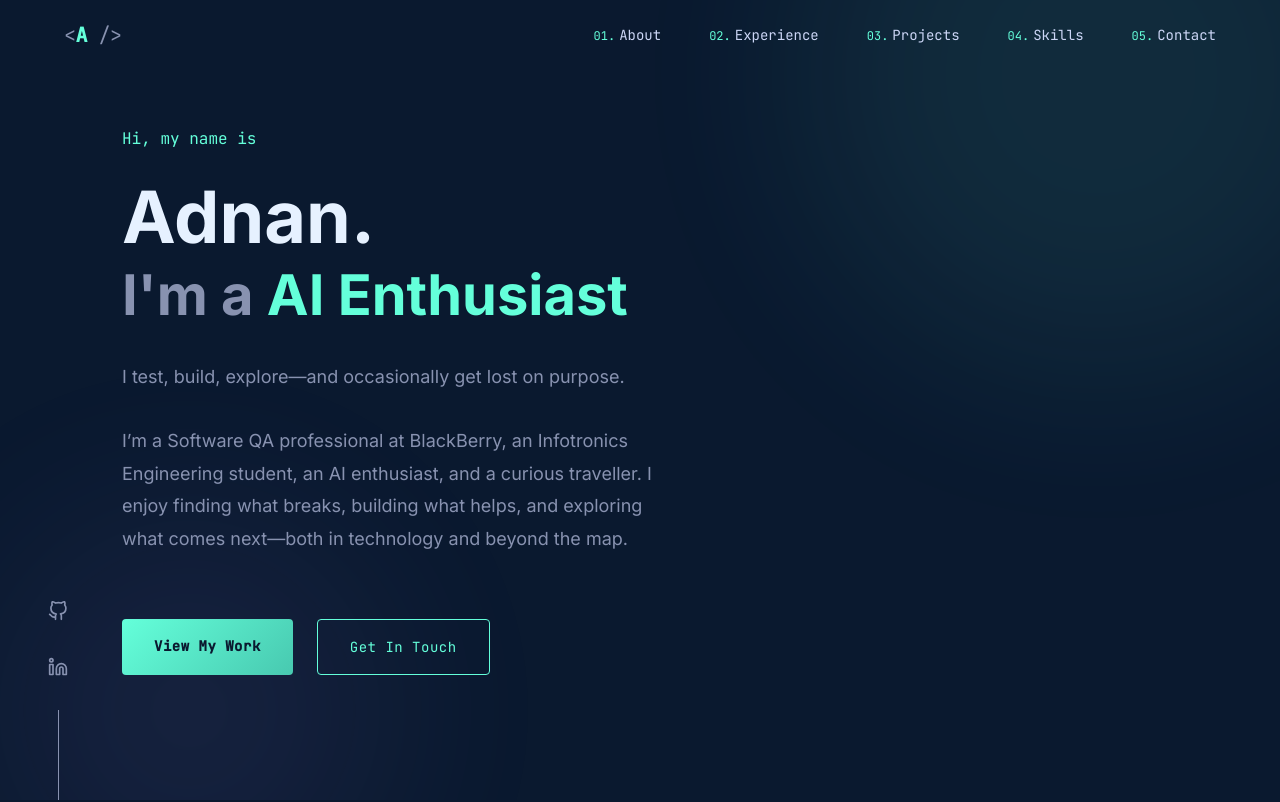
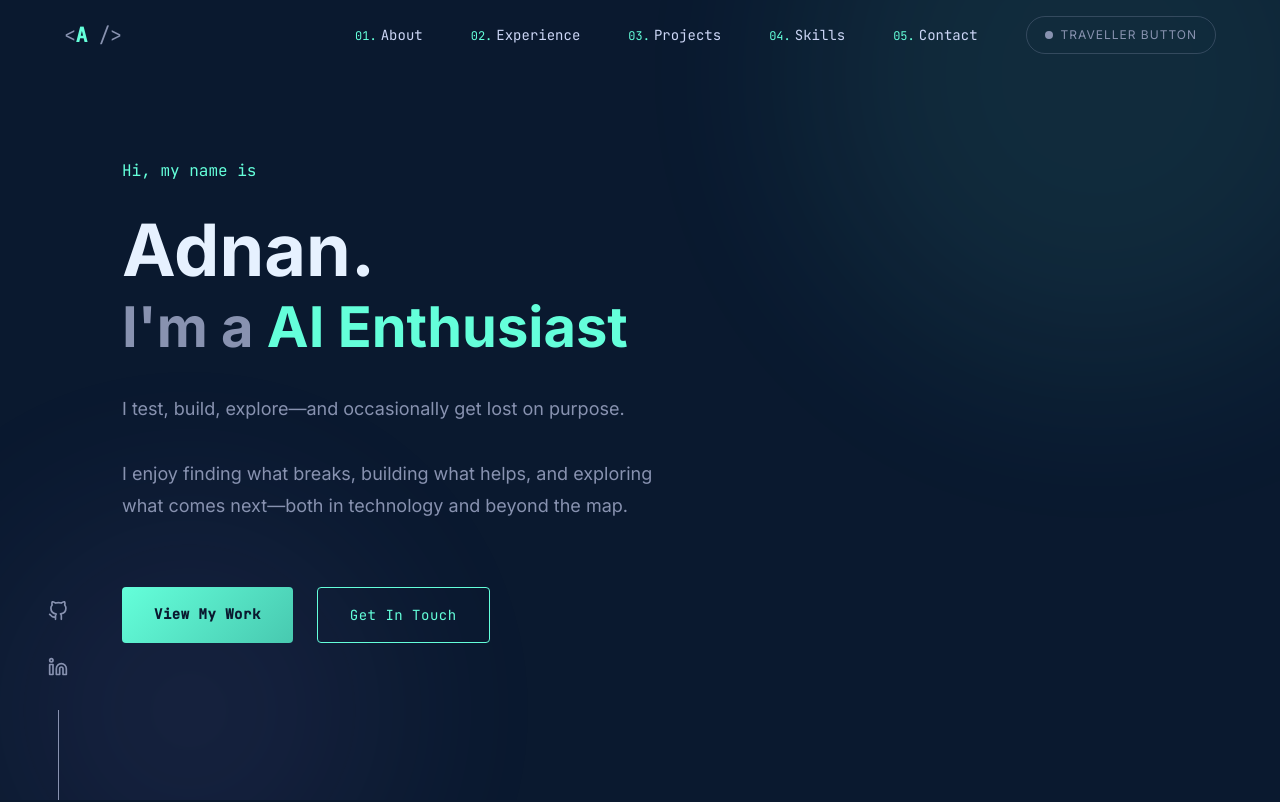
Before and after one commit to adnanauric/adnan-portfolio, a React (Vite) app: page / in a window 1280 px wide. Shown: the top 802 px of the page. Built offline with nearby package versions, Linux system fonts and the light colour scheme.

Commit message:
update intro

```diff
--- a/content/profile.json
+++ b/content/profile.json
@@ -2,7 +2,7 @@
   "name": "Adnan",
   "fullName": "Adnan",
   "tagline": "Software Engineer & AI Enthusiast",
-  "heroDescription": "I test, build, explore—and occasionally get lost on purpose.\n\nI’m a Software QA professional at BlackBerry, an Infotronics Engineering student, an AI enthusiast, and a curious traveller. I enjoy finding what breaks, building what helps, and exploring what comes next—both in technology and beyond the map.",
+  "heroDescription": "I test, build, explore—and occasionally get lost on purpose.\n\nI enjoy finding what breaks, building what helps, and exploring what comes next—both in technology and beyond the map.",
   "bio": [
     "I’m an Infotronics Engineering student at Hochschule Rhein-Waal and currently work as a Software QA Working Student at BlackBerry Secusmart.",
     "In my professional role, I contribute to software quality by testing features, identifying issues, working with test cases, and supporting reliable development processes. This experience has strengthened my attention to detail and taught me that great software is not only about how it works—but also how consistently and securely it performs.",
--- a/src/components/NavBar.jsx
+++ b/src/components/NavBar.jsx
@@ -64,6 +64,11 @@ export default function NavBar() {
               </a>
             </li>
           ))}
+          <li>
+            <a href="https://www.thebrokenbackpack.com/" target="_blank" rel="noopener noreferrer" className="nav-traveller-btn">
+              <span className="dot"></span> TRAVELLER BUTTON
+            </a>
+          </li>
         </ul>
 
         <button
@@ -87,6 +92,9 @@ export default function NavBar() {
             {item.label}
           </a>
         ))}
+        <a href="https://www.thebrokenbackpack.com/" target="_blank" rel="noopener noreferrer" onClick={closeMobile} className="nav-traveller-btn-mobile">
+          <span className="dot"></span> TRAVELLER BUTTON
+        </a>
       </div>
     </>
   );
--- a/src/styles/navbar.css
+++ b/src/styles/navbar.css
@@ -187,3 +187,60 @@
     display: flex;
   }
 }
+
+.nav-links li a.nav-traveller-btn {
+  display: inline-flex;
+  align-items: center;
+  gap: 8px;
+  padding: 8px 18px;
+  font-family: var(--font-sans);
+  font-size: var(--fs-xs);
+  letter-spacing: 1px;
+  color: var(--color-text-secondary);
+  background: transparent;
+  border: 1px solid rgba(136, 146, 176, 0.3);
+  border-radius: 20px;
+  transition: var(--transition-default);
+  text-decoration: none;
+}
+
+.nav-links li a.nav-traveller-btn:hover {
+  background: rgba(136, 146, 176, 0.1);
+  color: var(--color-text-bright);
+}
+
+.nav-links li a.nav-traveller-btn .dot,
+.nav-mobile-menu a.nav-traveller-btn-mobile .dot {
+  display: inline-block;
+  width: 8px;
+  height: 8px;
+  background-color: var(--color-text-secondary);
+  border-radius: 50%;
+  transition: var(--transition-default);
+}
+
+.nav-links li a.nav-traveller-btn:hover .dot,
+.nav-mobile-menu a.nav-traveller-btn-mobile:hover .dot {
+  background-color: var(--color-text-bright);
+}
+
+.nav-mobile-menu a.nav-traveller-btn-mobile {
+  display: inline-flex;
+  align-items: center;
+  gap: 8px;
+  padding: 10px 20px;
+  margin-top: 10px;
+  font-family: var(--font-sans);
+  font-size: var(--fs-sm);
+  letter-spacing: 1px;
+  color: var(--color-text-secondary);
+  background: transparent;
+  border: 1px solid rgba(136, 146, 176, 0.3);
+  border-radius: 20px;
+  text-decoration: none;
+}
+
+.nav-mobile-menu a.nav-traveller-btn-mobile:hover {
+  color: var(--color-text-bright);
+  background: rgba(136, 146, 176, 0.1);
+}
```
